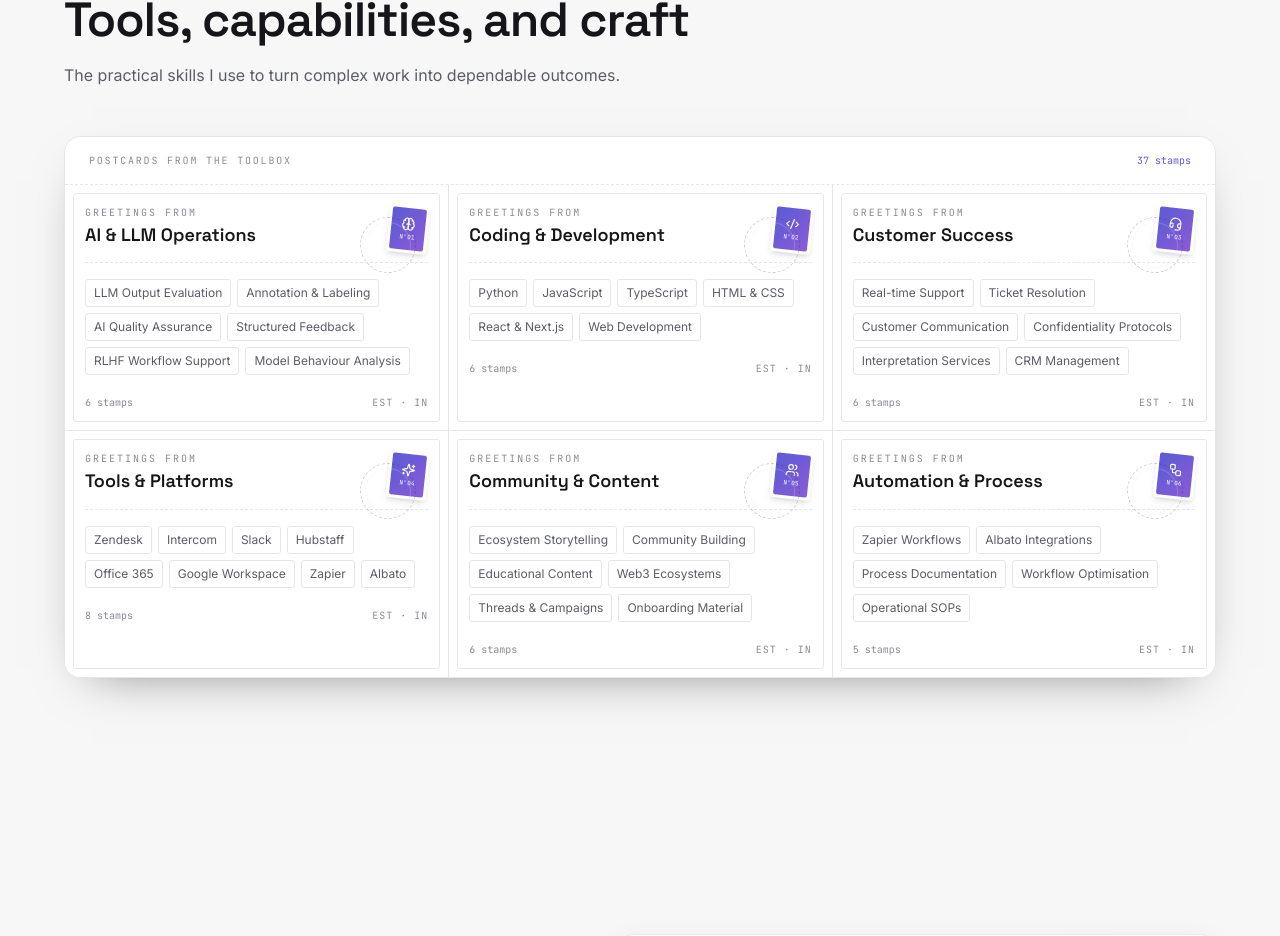
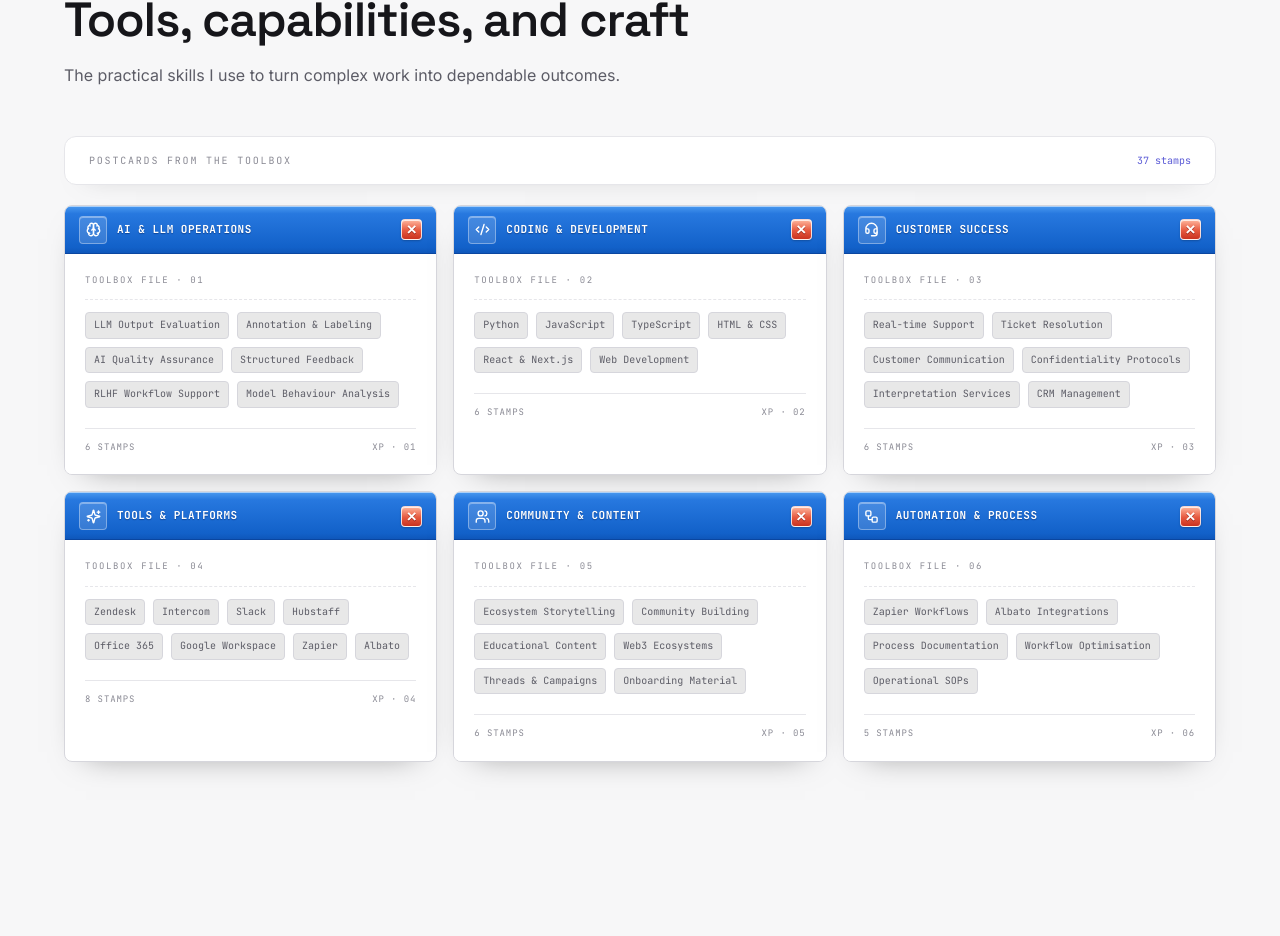
Before and after one commit to isharik/Portfolio, a Next.js app: page / in a window 1280 px wide. Shown: the part 3686-4622 px from the top of the page. Built offline with nearby package versions, Linux system fonts and the light colour scheme.

Commit message:
Separate skills into XP-inspired postcards

```diff
--- a/src/app/globals.css
+++ b/src/app/globals.css
@@ -576,20 +576,32 @@ html.js .preloader-root {
   .project-showcase-open { margin-left: 0; }
 }
 
-/* The six nostalgic postcards share a single board, with continuous dividers. */
-.skills-postcard { border-bottom: 1px solid var(--border); background: var(--surface); }
-.skills-postcard:last-child { border-bottom: 0; }
-@media (min-width: 640px) {
-  .skills-postcard:nth-child(even) { border-left: 1px solid var(--border); }
-  .skills-postcard:nth-last-child(-n + 2) { border-bottom: 0; }
+/* Individual toolbox postcards with a subtle Windows XP-era UI cue. */
+.skills-postcard { background: var(--surface); }
+.skills-postcard-titlebar {
+  background: linear-gradient(180deg, #4a9af0 0%, #2778df 16%, #1261c9 86%, #0e55b8 100%);
+  box-shadow: inset 0 1px rgba(255,255,255,.55), inset 0 -1px rgba(0,31,94,.28);
+  text-shadow: 0 1px 1px rgba(0,28,82,.45);
 }
-@media (min-width: 1024px) {
-  .skills-postcard { border-bottom: 1px solid var(--border); }
-  .skills-postcard:nth-child(3n + 2),
-  .skills-postcard:nth-child(3n + 3) { border-left: 1px solid var(--border); }
-  .skills-postcard:nth-child(3n + 1) { border-left: 0; }
-  .skills-postcard:nth-last-child(-n + 3) { border-bottom: 0; }
+.skills-window-close {
+  display: grid;
+  width: 21px;
+  height: 21px;
+  flex: 0 0 auto;
+  place-items: center;
+  border: 1px solid rgba(255,255,255,.8);
+  border-radius: 4px;
+  background: linear-gradient(180deg, #ffb69d, #e65a40 54%, #ca321f);
+  box-shadow: inset 0 1px rgba(255,255,255,.75), 0 1px 2px rgba(0,0,0,.22);
+  color: white;
+  font-family: Arial, sans-serif;
+  font-size: 17px;
+  font-weight: 700;
+  line-height: 1;
+  text-shadow: 0 1px rgba(90,0,0,.5);
 }
+.skills-postcard-body { background: var(--surface); box-shadow: inset 0 1px rgba(255,255,255,.24); }
+.skills-postcard-tag { background: color-mix(in srgb, var(--surface) 90%, var(--fg)); }
 
 /* Lamp pull-chain: metallic beaded chain */
 .bead-chain {
--- a/src/components/sections/Skills.tsx
+++ b/src/components/sections/Skills.tsx
@@ -7,7 +7,7 @@ import { skillGroups } from '@/lib/content'
 
 const ICONS: LucideIcon[] = [Brain, Code2, Headset, Sparkles, Users, Workflow]
 
-/** Postcard styling, organised inside one shared board rather than scattered cards. */
+/** Independent toolbox postcards with a light Windows XP-era UI influence. */
 export default function Skills() {
   return (
     <section id="skills" className="relative px-5 py-24 sm:px-6 sm:py-32">
@@ -15,41 +15,34 @@ export default function Skills() {
         <SectionHeading eyebrow="Skills" title="Tools, capabilities, and craft" description="The practical skills I use to turn complex work into dependable outcomes." />
 
         <Reveal className="mt-12">
-          <div className="skills-postcard-board overflow-hidden rounded-2xl border border-border bg-surface shadow-[0_18px_50px_-28px_rgba(0,0,0,0.55)]">
-            <div className="flex items-center justify-between border-b border-dashed border-border px-5 py-4 sm:px-6">
+          <>
+            <div className="skills-postcard-strip flex items-center justify-between gap-3 rounded-xl border border-border bg-surface px-5 py-4 shadow-[0_10px_26px_-22px_rgba(0,0,0,0.55)] sm:px-6">
               <span className="font-mono text-[10px] uppercase tracking-[0.18em] text-fg-subtle">Postcards from the toolbox</span>
               <span className="font-mono text-[10px] text-accent">{skillGroups.flatMap((group) => group.skills).length} stamps</span>
             </div>
-            <div className="grid sm:grid-cols-2 lg:grid-cols-3">
+            <div className="skills-postcard-grid mt-5 grid gap-4 sm:grid-cols-2 lg:grid-cols-3">
               {skillGroups.map((group, index) => {
                 const Icon = ICONS[index % ICONS.length]
                 return (
-                  <article key={group.label} className="skills-postcard group relative overflow-hidden p-5">
-                    <div className="pointer-events-none absolute inset-2 rounded-[3px] border border-border/60" />
-                    <div className="absolute right-5 top-5 rotate-6 transition-transform duration-300 group-hover:rotate-[10deg]">
-                      <div className="grid h-12 w-10 place-items-center rounded-[3px] bg-white p-[3px] shadow-md">
-                        <div className="flex h-full w-full flex-col items-center justify-center rounded-[2px] bg-gradient-to-br from-accent to-[#8b5bd6] text-[var(--accent-fg)]">
-                          <Icon size={14} strokeWidth={2} />
-                          <span className="mt-0.5 font-mono text-[6px] tracking-wider">Nº0{index + 1}</span>
-                        </div>
-                      </div>
+                  <article key={group.label} className="skills-postcard group overflow-hidden rounded-lg border border-border-strong bg-surface shadow-[0_12px_32px_-22px_rgba(0,0,0,0.5)] transition-transform duration-300 hover:-translate-y-1 hover:shadow-[0_18px_36px_-22px_rgba(0,0,0,0.55)]">
+                    <div className="skills-postcard-titlebar flex min-h-12 items-center gap-2.5 px-3.5 py-2.5 text-white">
+                      <span className="grid h-7 w-7 shrink-0 place-items-center rounded border border-white/35 bg-white/15 shadow-[inset_0_1px_rgba(255,255,255,0.35)]"><Icon size={15} strokeWidth={2.2} /></span>
+                      <h3 className="min-w-0 flex-1 font-mono text-[11px] font-bold uppercase leading-tight tracking-[0.045em]">{group.label}</h3>
+                      <span className="skills-window-close" aria-hidden="true">×</span>
                     </div>
-                    <div className="pointer-events-none absolute right-8 top-8 h-14 w-14 -rotate-12 opacity-20">
-                      <div className="absolute inset-0 rounded-full border border-dashed border-fg" />
-                      <div className="absolute inset-[5px] rounded-full border border-fg/70" />
+                    <div className="skills-postcard-body p-4 sm:p-5">
+                      <p className="font-mono text-[9px] uppercase tracking-[0.18em] text-fg-subtle">TOOLBOX FILE · {String(index + 1).padStart(2, '0')}</p>
+                      <div className="my-3 border-t border-dashed border-border" />
+                      <ul className="flex flex-wrap gap-2">
+                        {group.skills.map((skill) => <li key={skill} className="skills-postcard-tag rounded border border-border-strong px-2 py-1.5 font-mono text-[10px] leading-tight text-fg-muted transition-colors duration-200 group-hover:border-accent/40">{skill}</li>)}
+                      </ul>
+                      <div className="mt-5 flex items-center justify-between border-t border-border pt-3 font-mono text-[9px] uppercase tracking-[0.1em] text-fg-subtle"><span>{group.skills.length} stamps</span><span>XP · {String(index + 1).padStart(2, '0')}</span></div>
                     </div>
-                    <p className="font-mono text-[10px] uppercase tracking-[0.2em] text-fg-subtle">Greetings from</p>
-                    <h3 className="mt-1 max-w-[72%] font-display text-lg font-semibold leading-tight text-fg">{group.label}</h3>
-                    <div className="my-4 border-t border-dashed border-border" />
-                    <ul className="flex flex-wrap gap-1.5">
-                      {group.skills.map((skill) => <li key={skill} className="rounded-[3px] border border-border bg-surface/60 px-2 py-1 text-[12px] text-fg-muted transition-colors duration-200 group-hover:border-border-strong">{skill}</li>)}
-                    </ul>
-                    <div className="mt-5 flex items-center justify-between font-mono text-[10px] text-fg-subtle"><span>{group.skills.length} stamps</span><span className="tracking-widest">EST · IN</span></div>
                   </article>
                 )
               })}
             </div>
-          </div>
+          </>
         </Reveal>
       </div>
     </section>
```
